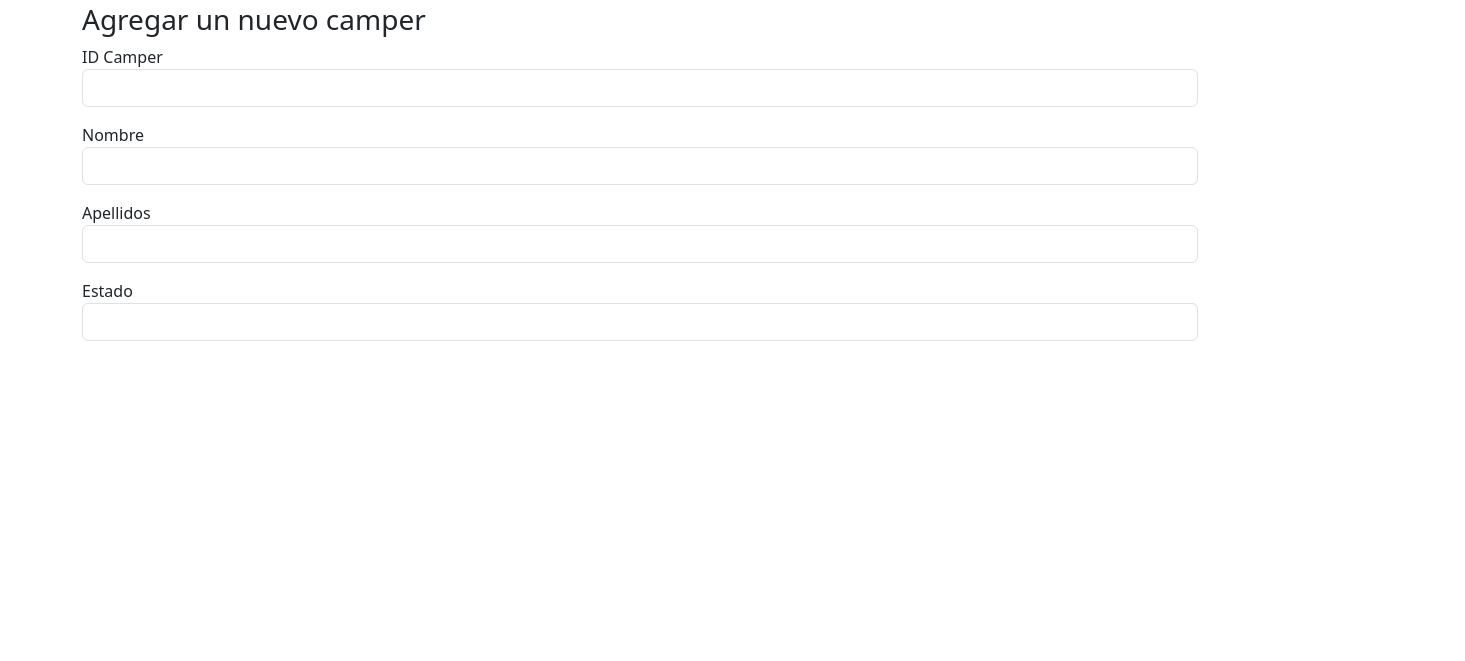
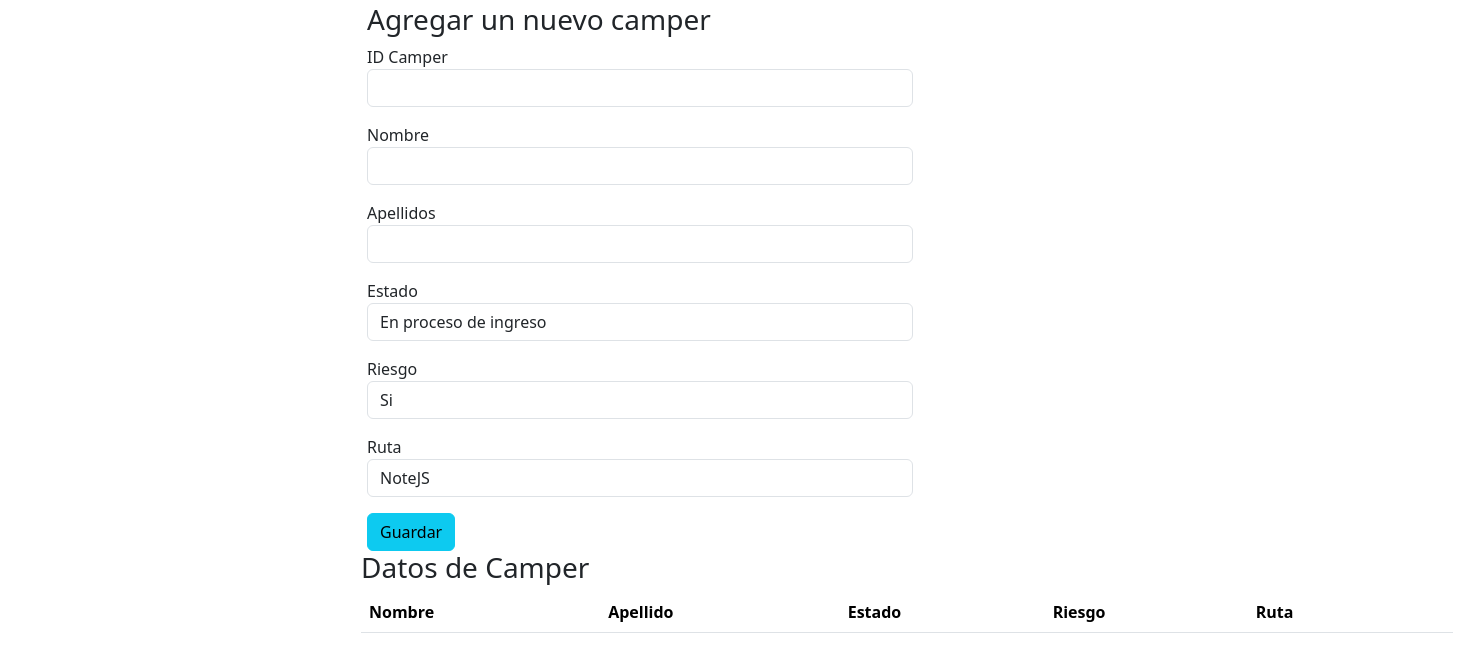
Before and after one commit to jorgy2910JD/JavaScript_MozoJorge, a plain HTML site: page Dia 2/Index.html in a window 1280 px wide. Shown: the part 77-738 px from the top of the page, 1465 px wide, since content can reach past the window. Drawn offline with nearby package versions, Linux system fonts and the light colour scheme.

Commit message:
feat: :art: implementacion de la tabla de datos

```diff
--- a/Dia 2/Index.html
+++ b/Dia 2/Index.html
@@ -15,7 +15,7 @@
             </div>
         </div>
         <div class="row">
-            <div class="columna">
+            <div class="col-12 col-md-6 offset-md-3">
                 <h3>Agregar un nuevo camper</h3>
                 <form>
                     <div class="fila">
@@ -36,11 +36,53 @@
                         </div>
                         <div class="col mt-3">
                             <label>Estado</label>
-                            <select id="estado-camper"  class="form-control"></select>
+                            <select id="estado-camper"  class="form-control">
+                                <option value="En proceso de ingreso">En proceso de ingreso</option>
+                                <option value="Inscrito">Inscrito</option>
+                                <option value="Aprobado">Aprobado</option>
+                                <option value="Cursando">Cursando</option>
+                                <option value="Graduado">Graduado</option>
+                                <option value="Expulsado">Expulsado</option>
+                                <option value="Retirado">Retirado</option>
                             </select>
                         </div>
-                    </div>
+                        <div class="col mt-3">
+                            <label>Riesgo</label>
+                            <select id="riesgo-camper" class="form-control">
+                                <option value="Si">Si</option>
+                                <option value="No">No</option>
+                            </select>
+                        </div>
+                        <div class="col mt-3">
+                            <label>Ruta</label>
+                            <select id="ruta-camper" class="form-control">
+                                <option value="NoteJS">NoteJS</option>
+                                <option value="Java">Java</option>
+                                <option value="NetCore">NetCore</option>
+                            </select>
+                        </div>
+                        <div class="mt-3 d-flex justify-content">
+                            <button class="btn btn-info">Guardar</button>
+                        </div>
                 </form>
+            </div>
+        </div>
+        <div class="row">
+            <div class="col-12 col -md-8 offset-md-3">
+                <h3>Datos de Camper</h3>
+                <table class="table table-striped">
+                    <thead>
+                        <tr>
+                            <th>Nombre</th>
+                            <th>Apellido</th>
+                            <th>Estado</th>
+                            <th>Riesgo</th>
+                            <th>Ruta</th>
+                            <th></th>
+                        </tr>
+                    </thead>
+                    <tbody id="cuerpito-tabla"></tbody>
+                </table>
             </div>
         </div>
     </div>
--- a/Dia 2/JS/Clases.js
+++ b/Dia 2/JS/Clases.js
@@ -1,6 +1,5 @@
 export class campers {
     constructor(id, nombres, apellidos, direccion, acudiente, celular, telefono, estado, riesgo ) {
-        this.id=id;
         this.id=id;
         this.nombres=nombres;
         this.apellidos=apellidos;
@@ -9,6 +8,6 @@ export class campers {
         this.celular=celular;
         this.telefono=telefono;
         this.estado=estado;
-        this.riesgo=estado;
+        this.riesgo=riesgo;
     }
 }
```
Also changed, not shown: Dia 2/JS/CRUD.js (+25 -1 lines).
